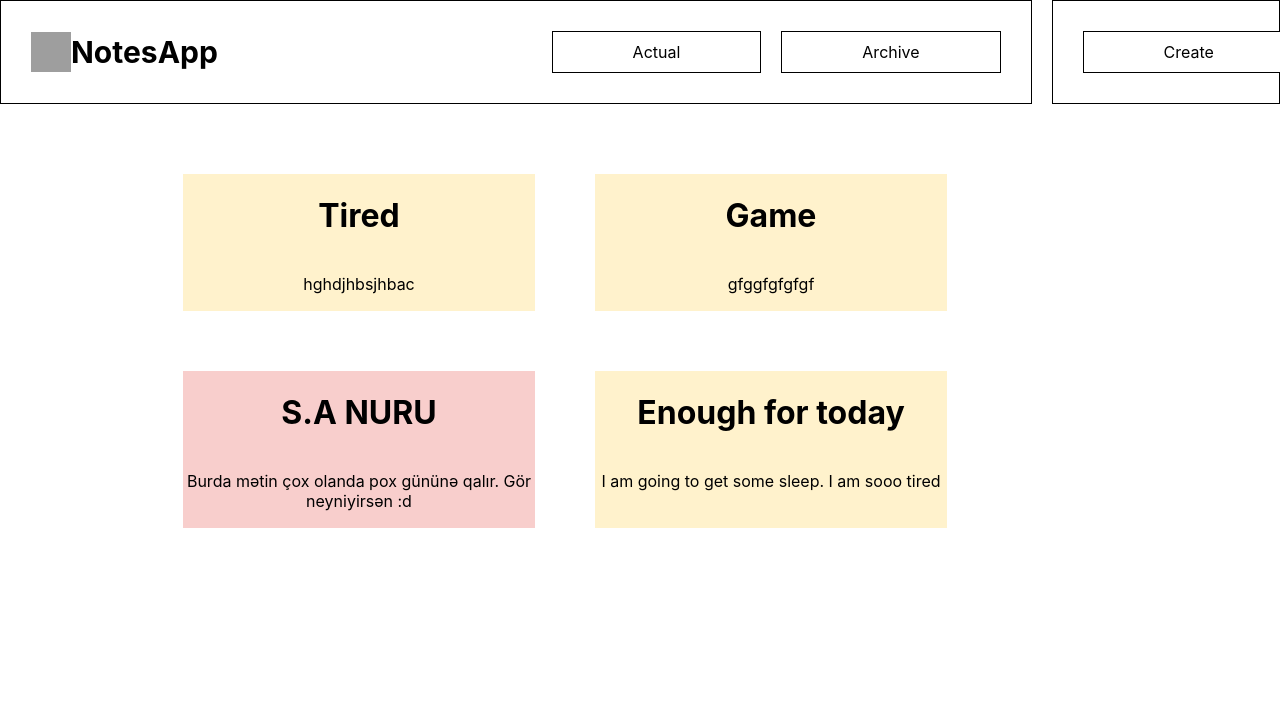
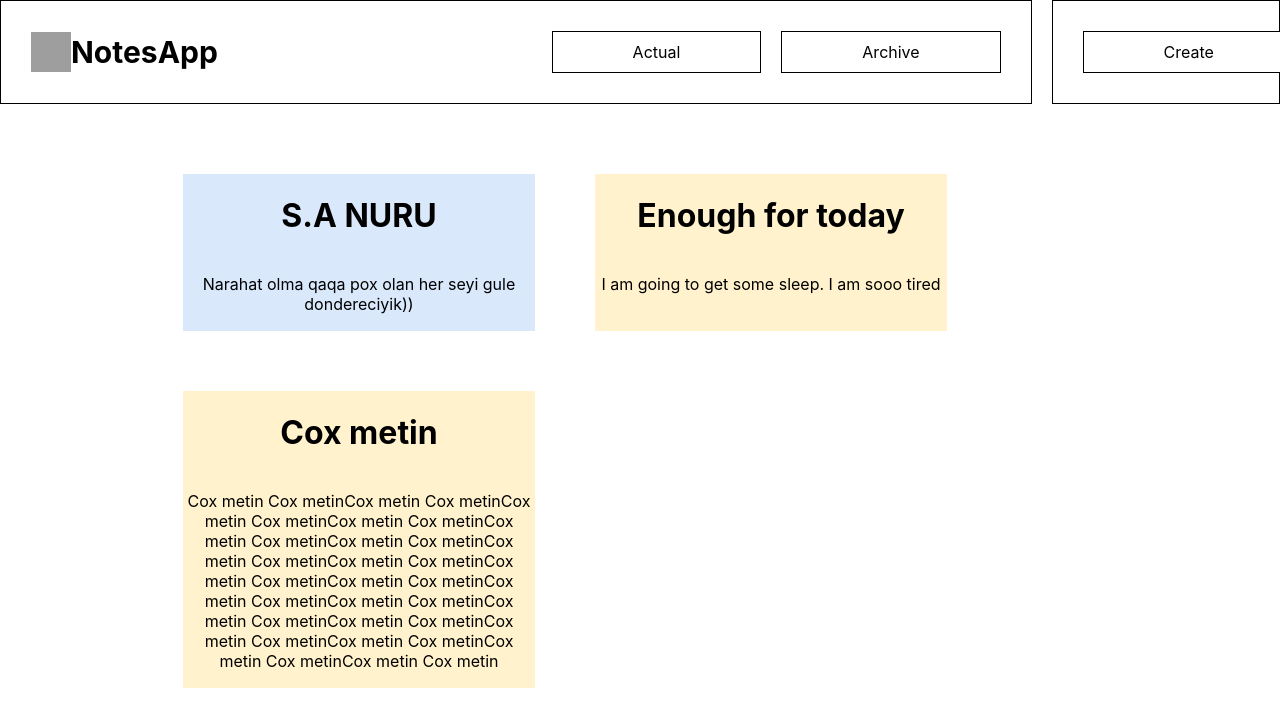
Before and after one commit to aliyevshukur/note-taking-website, a React (Create React App) app: page / in a window 1280 px wide. Shown: the top 726 px of the page. Built offline with nearby package versions, Linux system fonts and the light colour scheme; data requests are answered from the project's data file; grey boxes are pictures that could not be loaded.

Commit message:
Some changes with design

```diff
--- a/db.json
+++ b/db.json
@@ -50,25 +50,18 @@
       "color": "rgb(255,242,204)"
     },
     {
-      "id": 24,
-      "title": "Tired",
-      "context": "hghdjhbsjhbac",
-      "status": false,
-      "color": "rgb(255,242,204)"
-    },
-    {
       "id": 25,
       "title": "Game",
       "context": "gfggfgfgfgf",
-      "status": false,
+      "status": true,
       "color": "rgb(255,242,204)"
     },
     {
       "id": 12,
       "title": "S.A NURU",
-      "context": "Burda mətin çox olanda pox gününə qalır. Gör neyniyirsən :d",
+      "context": "Narahat olma qaqa pox olan her seyi gule dondereciyik))",
       "status": false,
-      "color": "rgb(248, 206, 204)"
+      "color": "rgb(218, 232, 252)"
     },
     {
       "id": 13,
@@ -76,6 +69,13 @@
       "context": "I am going to get some sleep. I am sooo tired",
       "status": false,
       "color": "rgb(255, 242, 204)"
+    },
+    {
+      "id": 14,
+      "title": "Cox metin",
+      "context": "Cox metin Cox metinCox metin Cox metinCox metin Cox metinCox metin Cox metinCox metin Cox metinCox metin Cox metinCox metin Cox metinCox metin Cox metinCox metin Cox metinCox metin Cox metinCox metin Cox metinCox metin Cox metinCox metin Cox metinCox metin Cox metinCox metin Cox metinCox metin Cox metinCox metin Cox metinCox metin Cox metin",
+      "status": false,
+      "color": "rgb(255, 242, 204)"
     }
   ]
 }
--- a/src/components/CreateEdit/CreateEdit.js
+++ b/src/components/CreateEdit/CreateEdit.js
@@ -38,7 +38,7 @@ const CreateEdit = props => {
         }else{
             setBtnDisabled(true);
         }
-    }, [currentNote], selectedColor);
+    }, [currentNote],selectedColor);
 
     const setColor = color => {
         const note = {...currentNote};
```
